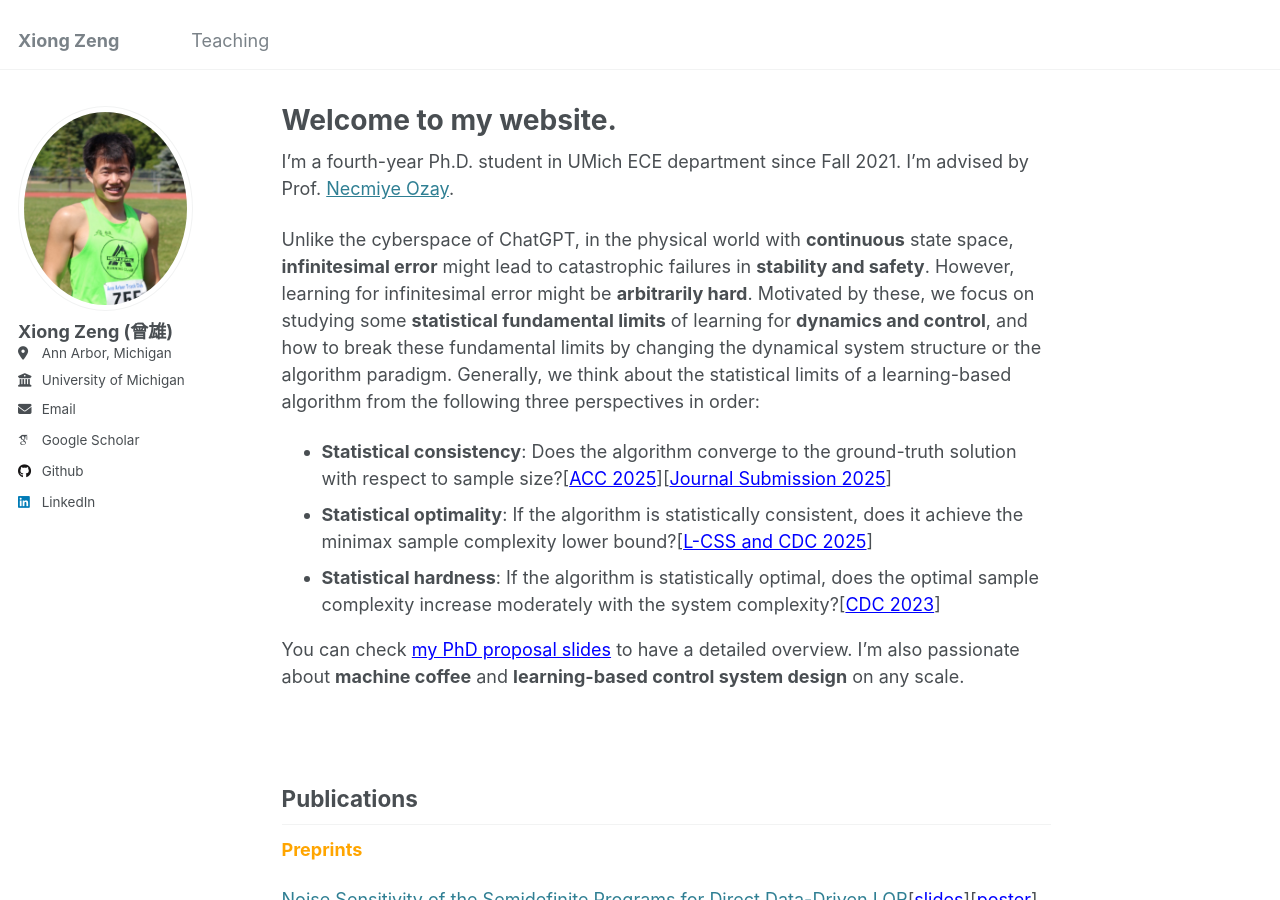
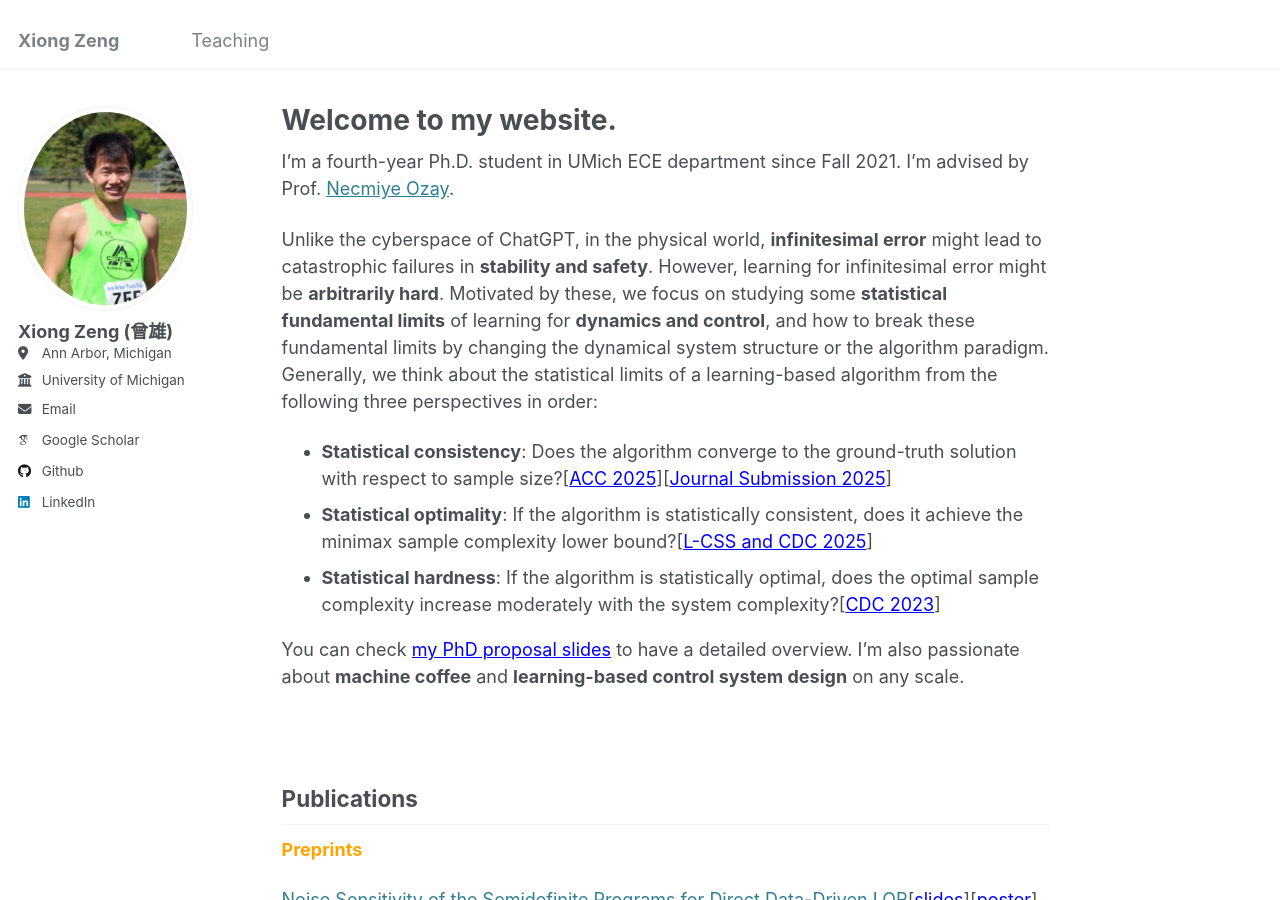
Before and after one commit to zengxiong111/zengxiong.github.io, a Jekyll site: the page built from _pages/about.md, in a window 1280 px wide and 900 px high. Built offline with Jekyll 4.4.1, drawn with Linux system fonts in a browser that asks for light colours; some web fonts are replaced.

Commit message:
Update about.md

```diff
--- a/_pages/about.md
+++ b/_pages/about.md
@@ -9,7 +9,7 @@ redirect_from:
 
 I'm a fourth-year Ph.D. student in UMich ECE department since Fall 2021. I'm advised by Prof. <a href="https://web.eecs.umich.edu/~necmiye/" target="_blank">Necmiye Ozay</a>.
 
-Unlike the cyberspace of ChatGPT, in the physical world with **continuous** state space, **infinitesimal error** might lead to catastrophic
+Unlike the cyberspace of ChatGPT, in the physical world, **infinitesimal error** might lead to catastrophic
 failures in **stability and safety**. However, learning for infinitesimal error might be **arbitrarily hard**. Motivated by these, we focus on studying some **statistical fundamental limits** of learning for **dynamics and control**, and how to break these fundamental limits by changing the dynamical system structure or the algorithm paradigm. Generally, we think about the statistical limits of a learning-based algorithm from the following three perspectives in order:
 - **Statistical consistency**: Does the algorithm converge to the ground-truth solution with respect to sample size?[<a href="https://web.eecs.umich.edu/~necmiye/pubs/ZengBO_acc25.pdf" style="color: blue;" target="_blank">ACC 2025</a>][<a href="https://arxiv.org/abs/2412.19705" style="color: blue;" target="_blank">Journal Submission 2025</a>]
 - **Statistical optimality**: If the algorithm is statistically consistent, does it achieve the minimax sample complexity lower bound?[<a href="https://arxiv.org/abs/2503.16817" style="color: blue;" target="_blank">L-CSS and CDC 2025</a>]
```
